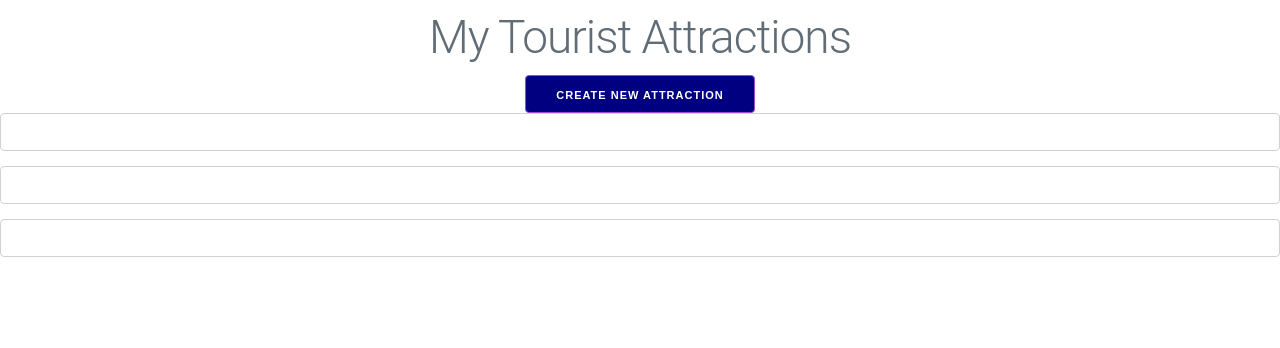
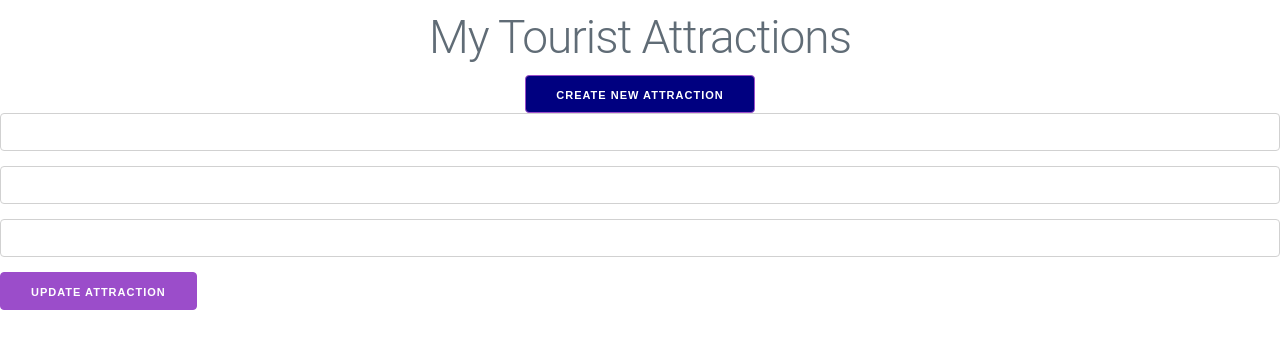
Before and after one commit to Elle-Mc/tourist_attractions_frontend, a React (Create React App) app: page /edit in a window 1280 px wide. Shown: the top 348 px of the page. Built offline with nearby package versions, Linux system fonts and the light colour scheme; no server answers.

Commit message:
update pages and netlify.toml

```diff
--- a/src/App.js
+++ b/src/App.js
@@ -141,7 +141,7 @@ function App(props) {
             <Form
               {...routerProps}
               initialAttraction={nullAttraction}
-              handleSubmit={addAttraction}
+              handleSubmit={addAttractions}
               buttonLabel="Create attraction"
             />
           )}
--- a/src/pages/Form.js
+++ b/src/pages/Form.js
@@ -43,6 +43,7 @@ const Form = ({ initialAttraction, handleSubmit, buttonLabel, history }) => {
         value={formData.went}
         name="went"
       />
+      <input type="submit" value={buttonLabel} />
     </form>
   );
 };
```
Also changed, not shown: 1 other file (tests, documents, lock files or other folders).
